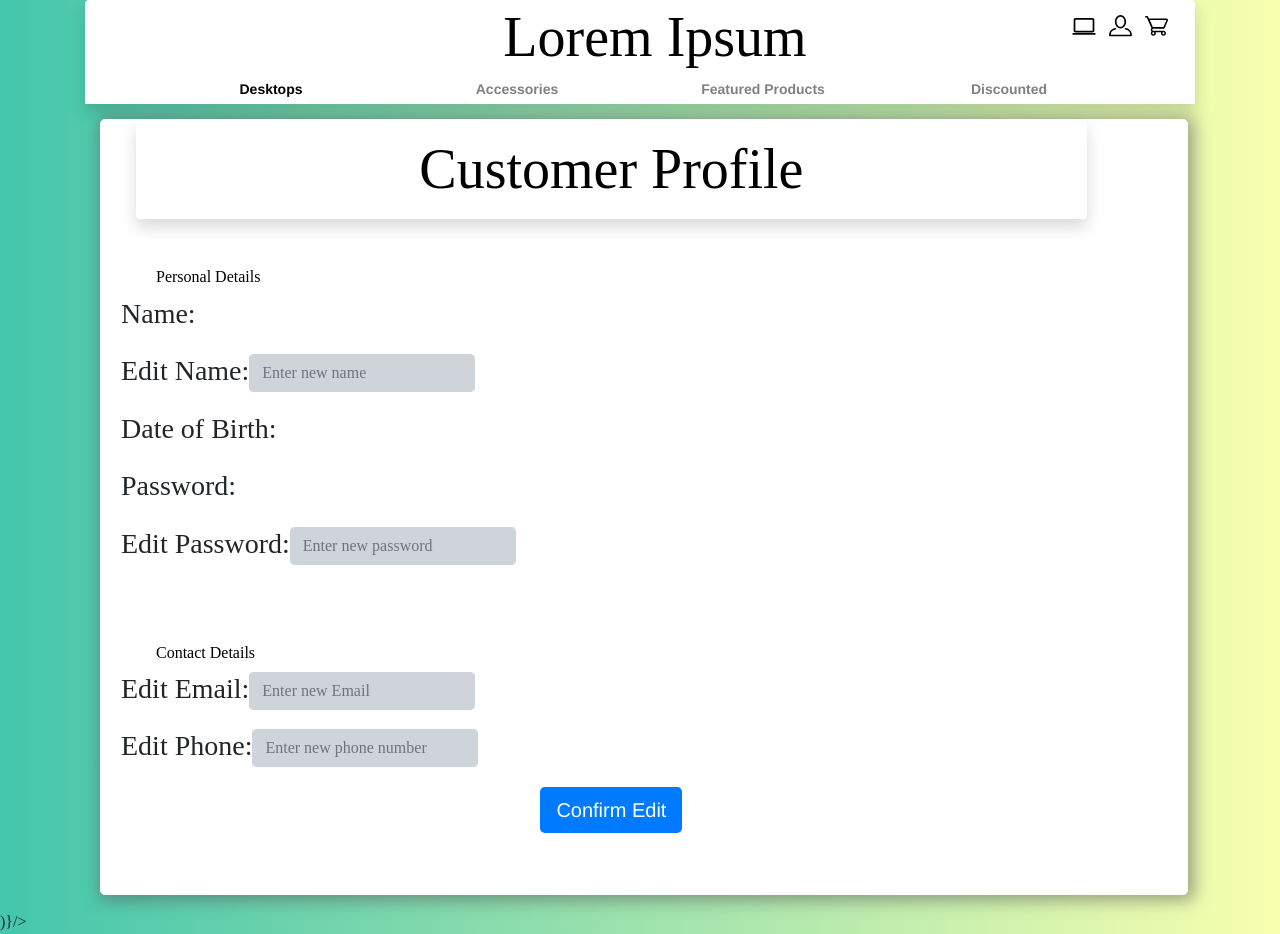
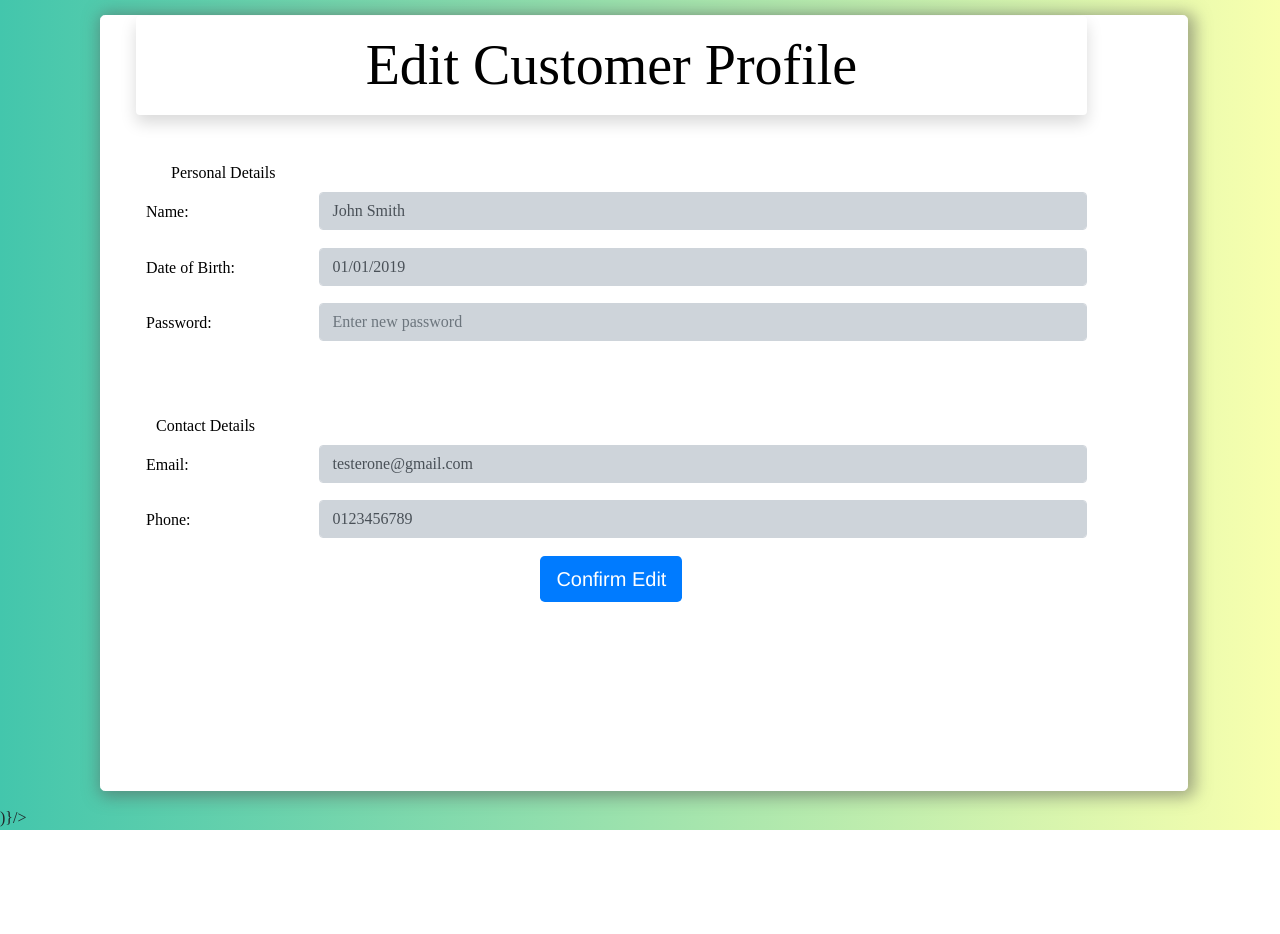
Before and after one commit to alexadonov/Studio1B_G02, a React (Create React App) app: page /editCustProfile in a window 1280 px wide. After the commit the page ends 830 px from the top, so only its background shows below. Built offline with nearby package versions, Linux system fonts and the light colour scheme.

Commit message:
- made page look neater

```diff
--- a/src/editCustProfile.js
+++ b/src/editCustProfile.js
@@ -1,7 +1,7 @@
 import React, { Component } from 'react';
 import "bootstrap/dist/css/bootstrap.min.css";
 import Menu from "./components/Menu";
-import "./static/styles.css"
+import "./static/shop.css"
 import { BrowserRouter as Router } from "react-router-dom";
 
 
@@ -13,7 +13,9 @@ export default class Shop extends Component {
     email = "johnSmith@gmail.com"
     phone = "041234567"
 
-    changeName() { }
+    changeName() {
+
+    }
 
     changeBirth() { }
 
@@ -27,41 +29,37 @@ export default class Shop extends Component {
         return (
             <div class="container">
                 <Router>
-                    <Menu />
                     <div className="App">
                         <div class="jumbotron">
                             <div class="shadow p-3 mb-5 bg-white rounded">
-                                <h1 class="display-4">Customer Profile</h1>
+                                <h1 class="display-4">Edit Customer Profile</h1>
                             </div>
 
-                            <div>
+                            <form>
+                                <div class="form-group">
+                                    <div class = "col">
                                         <h2>Personal Details</h2>
                                     </div>
 
-                            <form>
-                                <div class="form-group row">
-                                    <h3> Name:</h3>
-                                </div>
-
-                                <div class="form-group row">
-                                    <h3 for="formGroup">Edit Name: </h3>
-                                    <div class="editNameRow">
-                                        <input type="text" class="form-control" id="editName" placeholder="Enter new name" />
+                                    <div class = "form-group row">
+                                        <h2 for="formGroup" class = "col-sm-2">Name: </h2>
+                                        <div class="col">
+                                            <input type="text" class="form-control" id="editName" value="John Smith" />
                                         </div>
                                     </div>
 
                                     <div class="form-group row">
-                                    <h3> Date of Birth: </h3>
+                                        <h2 for = "formGroup" class = "col-sm-2" >Date of Birth: </h2>
+                                        <div class = "col">
+                                            <input type ="text" class="form-control" id = "editBirth" value="01/01/2019" />
+                                        </div>
                                     </div>
 
                                     <div class="form-group row">
-                                    <h3> Password: </h3>
+                                        <h2 for="formGroup" class = "col-sm-2">Password: </h2>
+                                        <div class="col">
+                                            <input type="text" class="form-control" id="editPassword" placeholder="Enter new password" />
                                         </div>
-
-                                <div class="form-group row">
-                                    <h3 for="formGroup">Edit Password: </h3>
-                                    <div class="editPasswordRow">
-                                        <input type="text" class="form-control" id="editPassword" placeholder="Enter new password" />
                                     </div>
                                 </div>
                             </form>
@@ -76,16 +74,16 @@ export default class Shop extends Component {
 
                             <form>
                                 <div class="form-group row">
-                                    <h3 for="formGroup">Edit Email: </h3>
-                                    <div class="editEmailRow">
-                                        <input type="text" class="form-control" id="editEmail" placeholder="Enter new Email" />
+                                    <h2 for="formGroup" class = "col-sm-2">Email: </h2>
+                                    <div class="col">
+                                        <input type="text" class="form-control" id="editEmail" value="testerone@gmail.com" />
                                     </div>
                                 </div>
 
                                 <div class="form-group row">
-                                    <h3 for="formGroup">Edit Phone: </h3>
-                                    <div class="editPhoneRow">
-                                        <input type="text" class="form-control" id="editPhone" placeholder="Enter new phone number" />
+                                    <h2 for="formGroup" class = "col-sm-2">Phone: </h2>
+                                    <div class="col">
+                                        <input type="text" class="form-control" id="editPhone" value="0123456789" />
                                     </div>
                                 </div>
                             </form>
```
Lines whose indentation alone changed are shown as unchanged.
